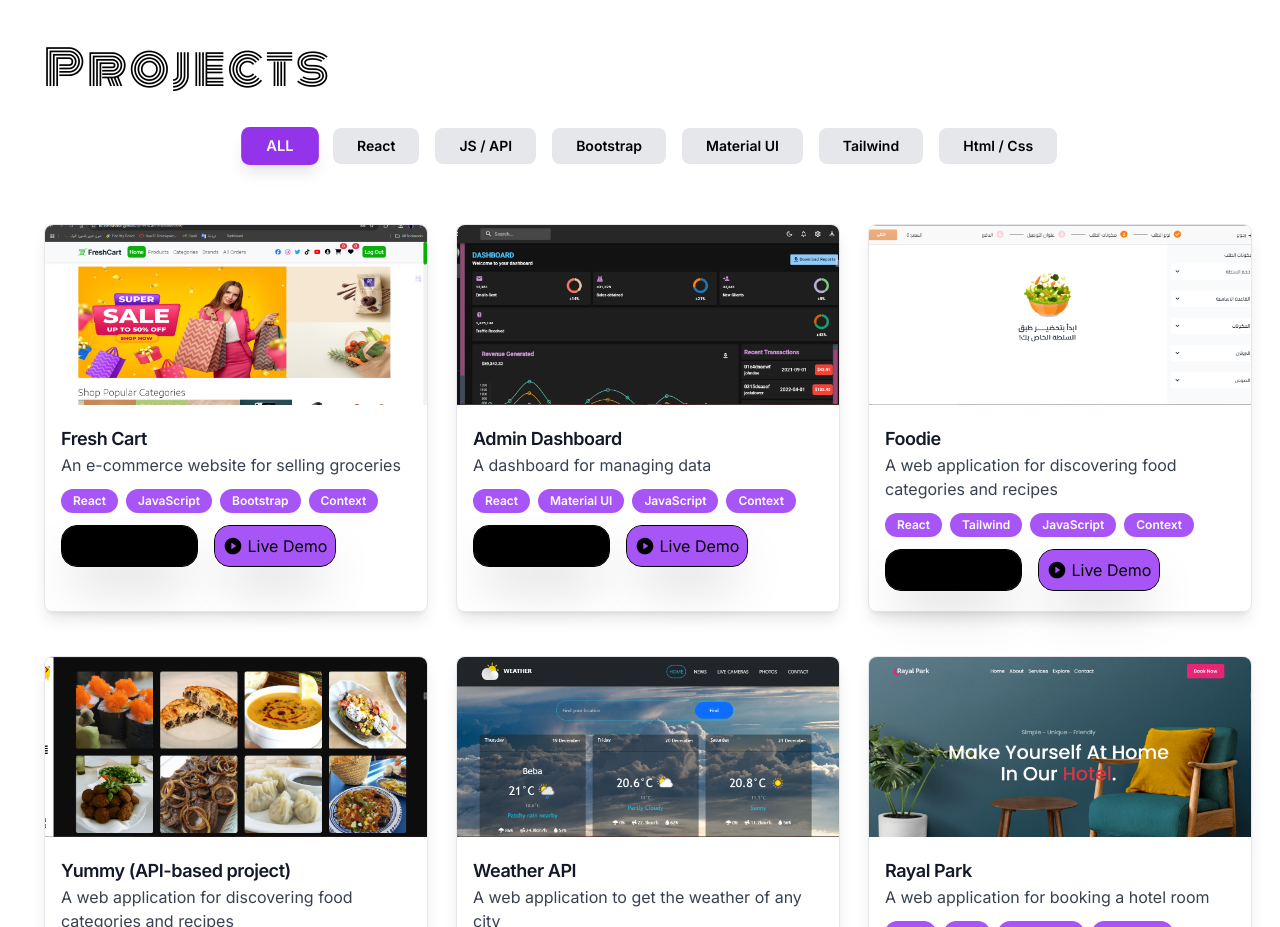
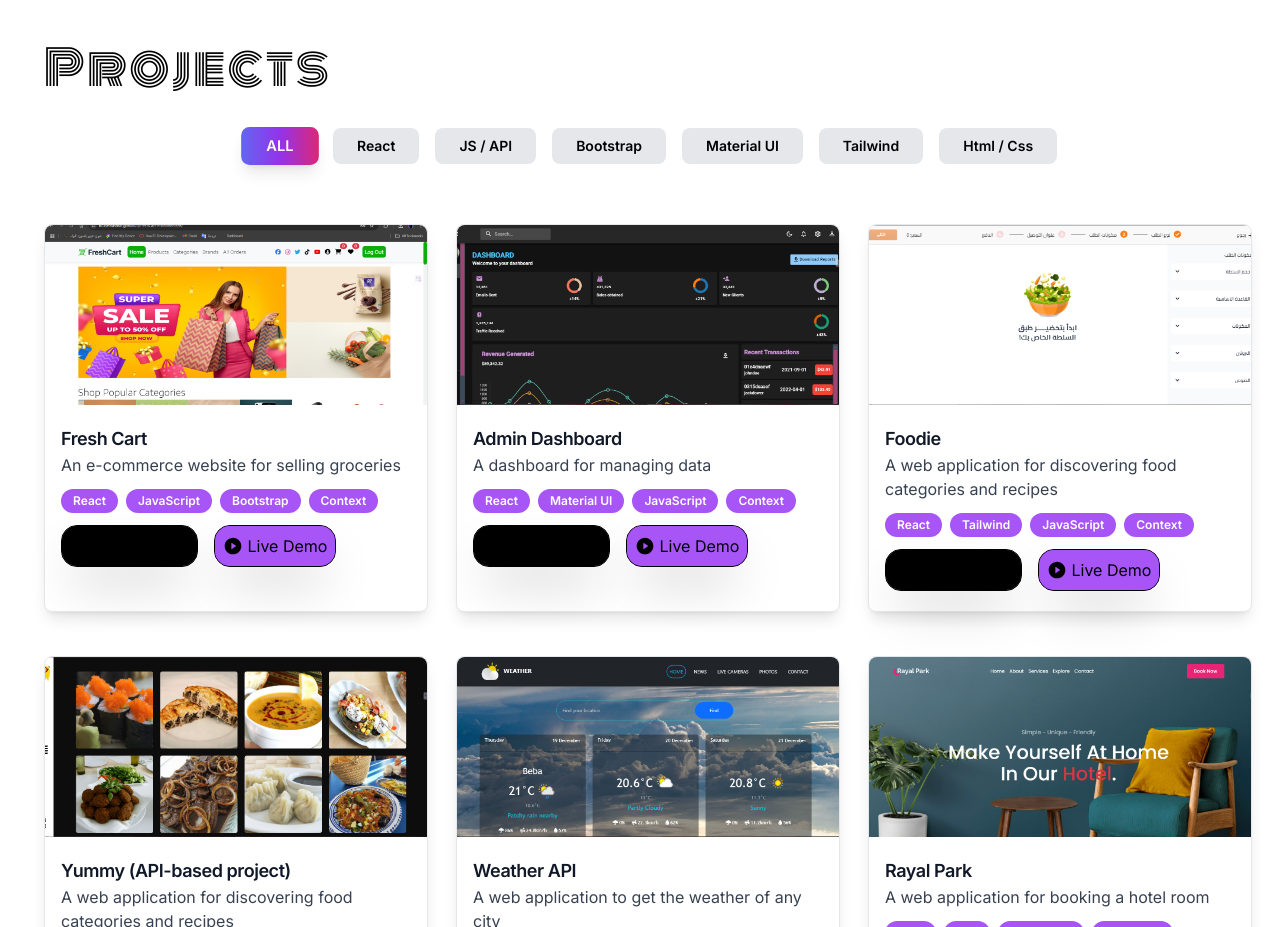
Before and after one commit to HusseinAshraf/My-Portfolio, a React (Vite) app: page / in a window 1280 px wide. Shown: the part 2000-2927 px from the top of the page. Built offline with nearby package versions, Linux system fonts and the light colour scheme.

Commit message:
update ALl

```diff
--- a/src/components/projects/Projects.jsx
+++ b/src/components/projects/Projects.jsx
@@ -22,7 +22,7 @@ function Projects() {
             key={option}
             onClick={() => setFilter(option)}
             className={`px-6 py-2 rounded-lg font-semibold text-sm transition-all duration-300 transform
-              ${filter === option ? 'bg-purple-600 text-white scale-105 shadow-lg' : 'bg-gray-200 text-black hover:bg-purple-500 hover:text-white'}
+              ${filter === option ? 'bg-gradient-to-r from-indigo-500 via-purple-600 to-pink-600 text-white scale-105 shadow-lg' : 'bg-gray-200 text-black hover:bg-gradient-to-r from-indigo-500 via-purple-600 to-pink-600 hover:text-white'}
               w-auto`}
           >
             {option}
```
